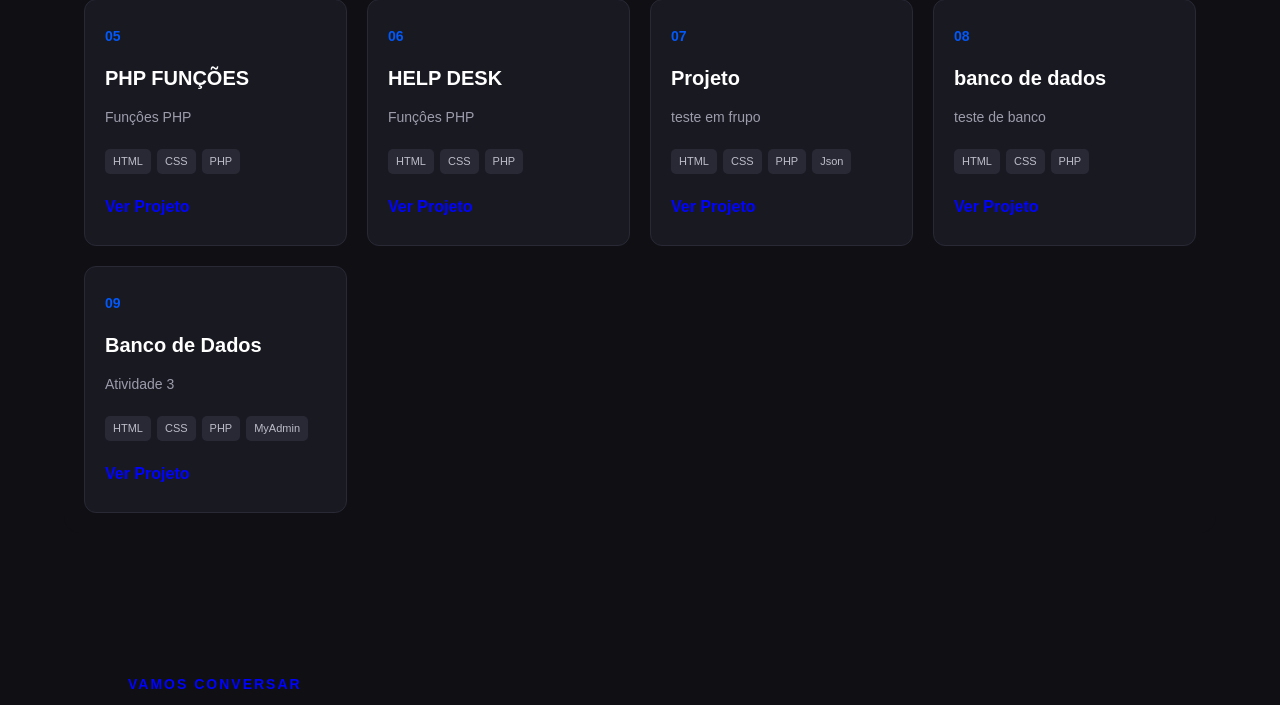
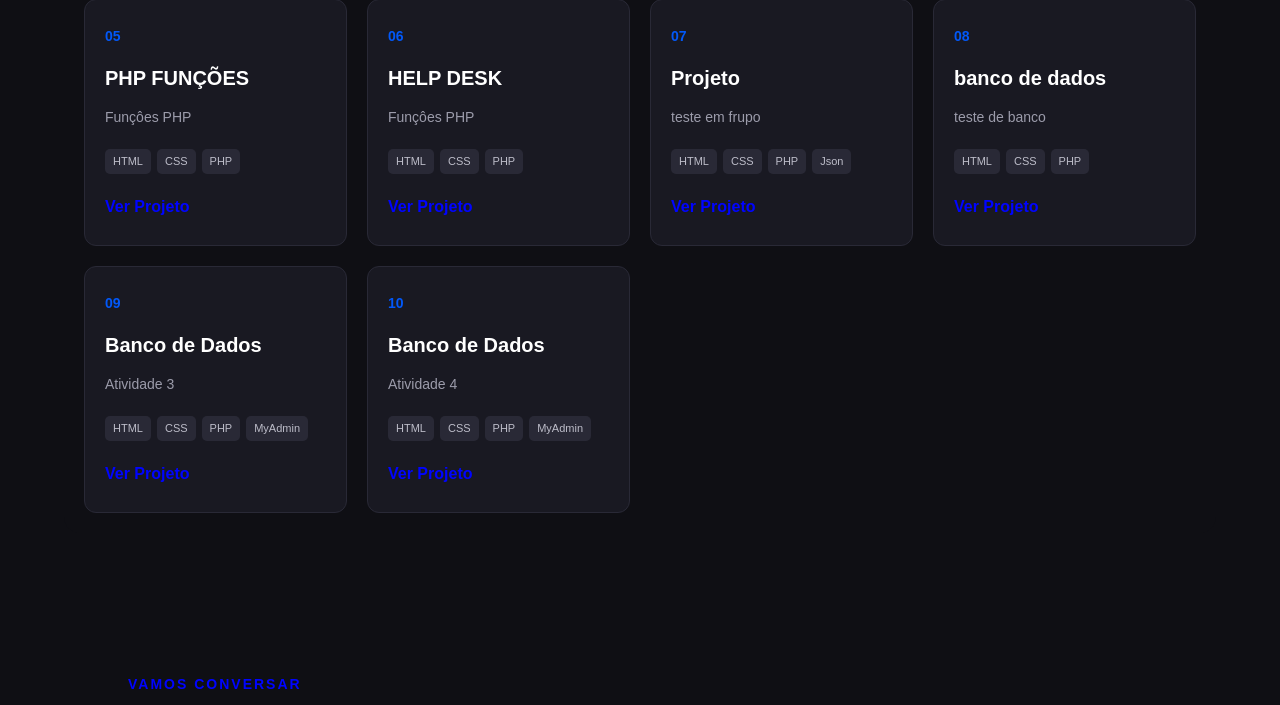
Before and after one commit to EduardoDuartee/EduHTMLCSS, a PHP site: page / in a window 1280 px wide. Shown: the part 1965-2670 px from the top of the page. Run offline with PHP 8.4, Linux system fonts and the light colour scheme.

Commit message:
boraaaaaa

```diff
--- a/index.php
+++ b/index.php
@@ -292,6 +292,31 @@ else{
 
 <!--========================================================================-->
 
+<!--========================================================================-->
+
+                <!--Projeto 10-->
+                <div class="projetos">
+                    <div class="card">
+                        <div class="numero-projeto">
+                            10
+                        </div>
+                        <h3>Banco de Dados</h3>
+                        <p>
+                        Atividade 4
+                        </p>
+                        <div class="tecnologias">
+                            <span>HTML</span>
+                            <span>CSS</span>
+                            <span>PHP</span>
+                            <span>MyAdmin</span>
+                            <!--span>PHP</span-->
+                        </div>
+                        <a href="atividade4\vulnerabilidades.php">Ver Projeto</a>
+                    </div><!--fim-->
+                </div>
+
+<!--========================================================================-->
+
         </section>
 
 <!--========================================================================-->
```
